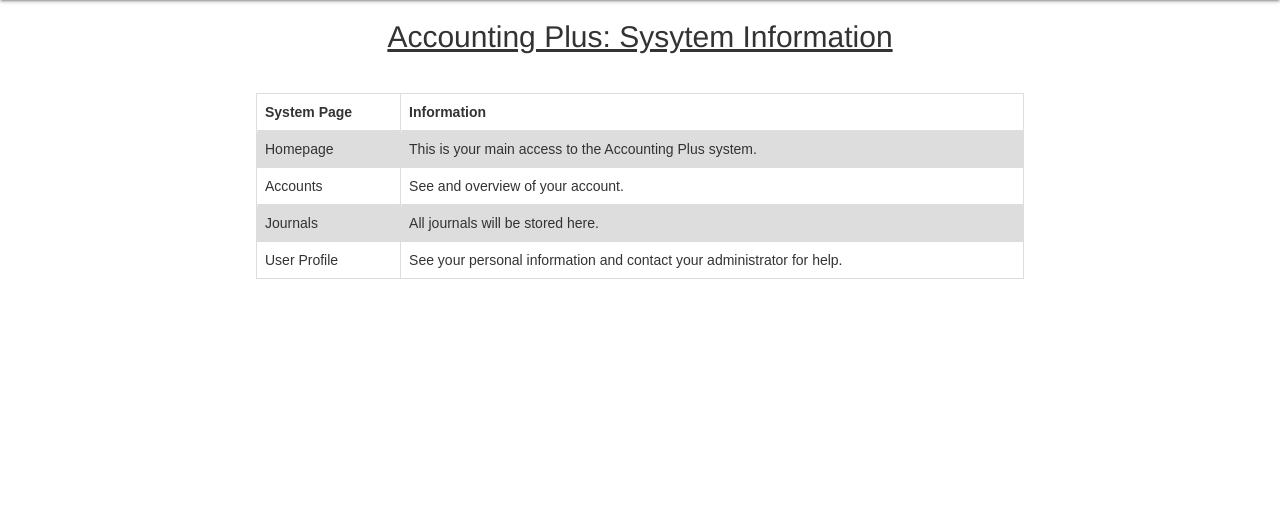
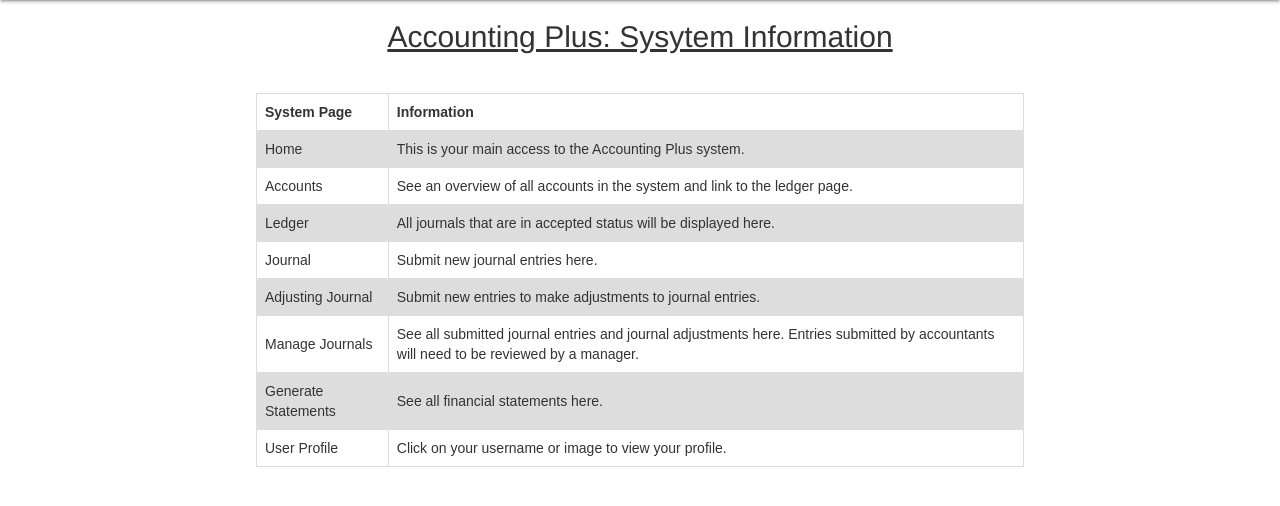
Before and after one commit to dm1737/SAD, a Django app: page /help/ in a window 1280 px wide. Shown: the part 64-570 px from the top of the page. Run offline with Django 3.2, Linux system fonts and the light colour scheme; parts of the project's set-up code (start-up, migrations or seed data) failed here and were passed over; some libraries are stand-ins or nearby versions.

Commit message:
Help and homepage updates

```diff
--- a/sprint_1/accounts/templates/accounts/help.html
+++ b/sprint_1/accounts/templates/accounts/help.html
@@ -38,20 +38,36 @@
                 <th>Information</th>
             </tr>
             <tr>
-                <td>Homepage</td>
+                <td>Home</td>
                 <td>This is your main access to the Accounting Plus system.</td>
             </tr>
             <tr>
                 <td>Accounts</td>
-                <td>See and overview of your account.</td>
+                <td>See an overview of all accounts in the system and link to the ledger page.</td>
             </tr>
             <tr>
-                <td>Journals</td>
-                <td>All journals will be stored here.</td>
+                <td>Ledger</td>
+                <td>All journals that are in accepted status will be displayed here.</td>
+            </tr>
+            <tr>
+                <td>Journal</td>
+                <td>Submit new journal entries here.</td>
+            </tr>
+            <tr>
+                <td>Adjusting Journal</td>
+                <td>Submit new entries to make adjustments to journal entries.</td>
+            </tr>
+            <tr>
+                <td>Manage Journals</td>
+                <td>See all submitted journal entries and journal adjustments here. Entries submitted by accountants will need to be reviewed by a manager.</td>
+            </tr>
+            <tr>
+                <td>Generate Statements</td>
+                <td>See all financial statements here.</td>
             </tr>
             <tr>
                 <td>User Profile</td>
-                <td>See your personal information and contact your administrator for help.</td>
+                <td>Click on your username or image to view your profile.</td>
             </tr>
         </div>
     </table>
--- a/sprint_1/accounts/templates/base.html
+++ b/sprint_1/accounts/templates/base.html
@@ -34,7 +34,7 @@
       <a href="/ledger" class="navbar-left"> Ledger </a>
       <a href="/journals" class="navbar-left"> Journal </a>
       <a href="/adjusting_journals" class="navbar-left"> Adjusting Journal </a>
-      <a href="/manage_journals" class="navbar-left"> Manage/View Journals</a>
+      <a href="/manage_journals" class="navbar-left"> Manage Journals</a>
       <a href="/help" class="navbar-left"> Help </a>
       <ul class="nav navbar-nav">
 
@@ -128,7 +128,7 @@
       </div>
       <div class="text-center" style="float: none; margin-bottom: 40px;">
         <div class="panel-button">
-          <button onclick="myFunction()" style="background-color:white; color:#555; text-align:center; padding: 2px;"
+          <button onclick="myFunction()" style="background-color:white; color:#555; text-align:center; padding: 5px;"
             class="btn btn-primary btn-lg" type="submit">
             <span class="button-text">Hide/Display
               Messages</span> </button>
@@ -136,7 +136,7 @@
         {% for j in journals%}
         {% if j.status == 1%}
         {% if user.profile.role != 1 %}
-        <div id="myDIV">Welcome, you have journal entries pending. Please visit the Manage Journals page to Accept or
+        <div id="myDIV"; style="padding: 25px;">Welcome, you have journal entries pending. Please visit the Manage Journals page to Accept or
           Reject your
           pending entries.</div>
         {% endif %}
@@ -166,7 +166,7 @@
             float: left;
             width: 33.33%;
             padding: 10px;
-            height: 200px;
+            height: 150px;
             /* Should be removed. Only for demonstration */
           }
 
@@ -204,11 +204,11 @@
             {% for statements in allstatements %}
             {% if statements.Total_Credit == statements.Total_debit  %}
 
-            <p class="text-center">Balance Check Suceeded; Difference = 0</p>
+            <h4><p class="text-center">Balance Check Suceeded; Difference = 0</p></h4>
 
             {% else %}
 
-            <p class="text-center">Balance Check Failed; Difference > 0</p>
+            <h4><p class="text-center">Balance Check Failed; Difference > 0</p></h4>
 
             {% endif %}
             {% endfor %}
@@ -216,13 +216,13 @@
           <div class="column" style="background-color:#bbb;">
             <h2>Total Assets</h2>
             {% for statements in allstatements %}
-            <p class="text-center">{{statements.Total_debit}}</p>
+            <h4><p class="text-center">{{statements.Total_debit}}</p></h4>
             {% endfor %}
           </div>
           <div class="column" style="background-color:#ccc;">
             <h2>Total Liabilities</h2>
             {% for statements in allstatements %}
-            <p class="text-center">{{ statements.Total_Credit }}</p>
+            <h4><p class="text-center">{{ statements.Total_Credit }}</p></h4>
             {% endfor %}
           </div>
         </div>
```
